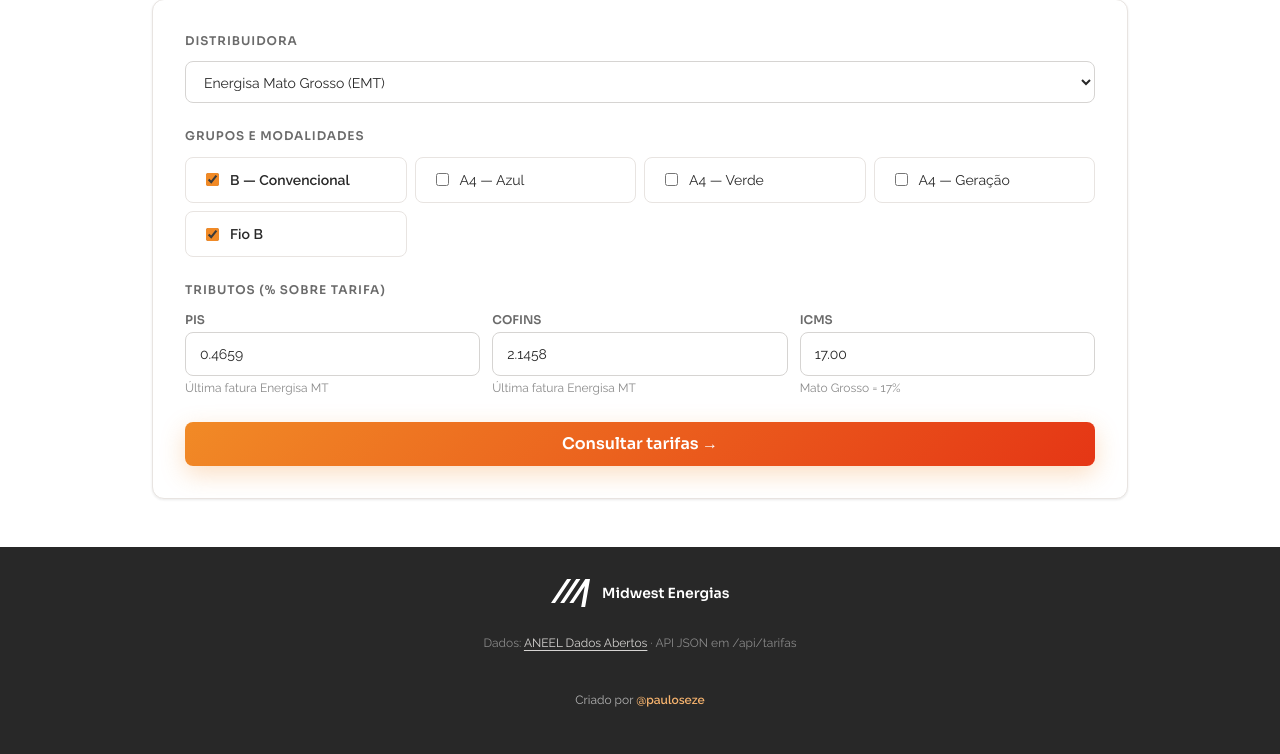
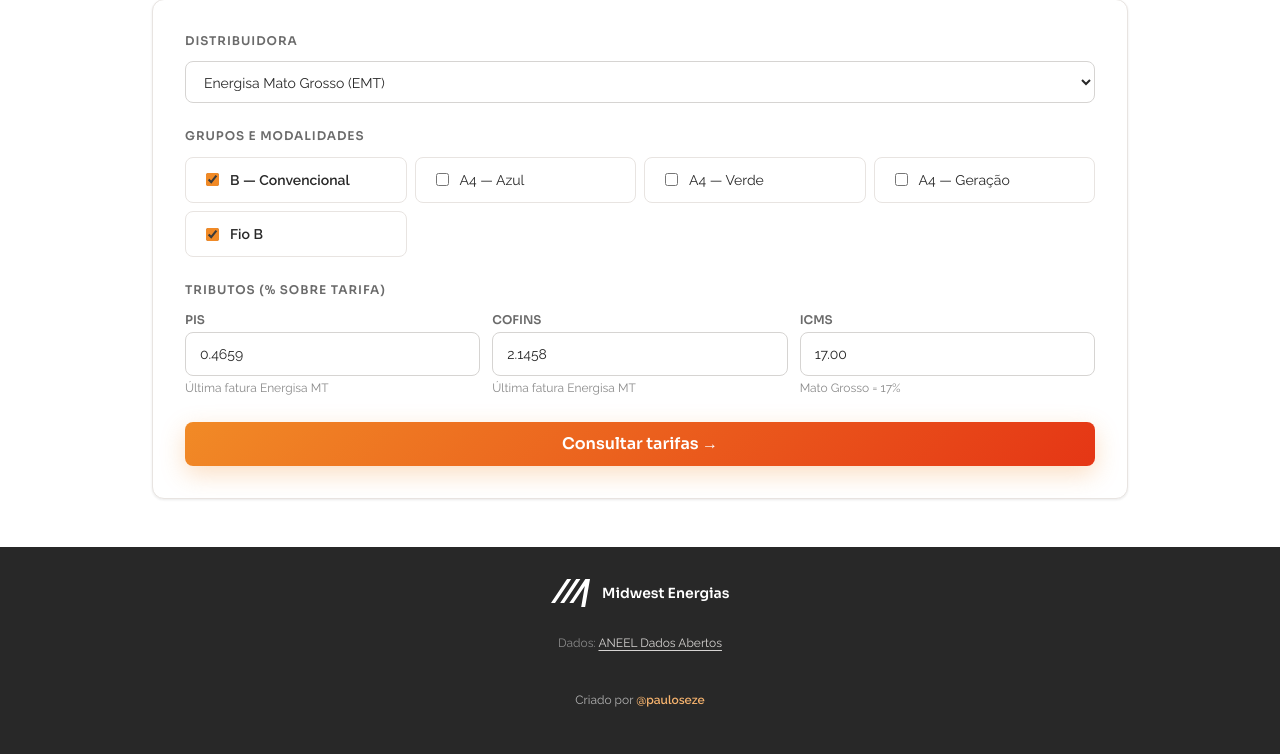
Before and after one commit to PauloSeze/tarifas-aneel, a FastAPI app: page / in a window 1280 px wide. Shown: the part 199-953 px from the top of the page. Run offline with FastAPI, Linux system fonts and the light colour scheme.

Commit message:
ui: remove menção a API JSON do footer

```diff
--- a/app/templates/base.html
+++ b/app/templates/base.html
@@ -149,7 +149,6 @@
       </div>
       <p class="mw-footer__source">
         Dados: <a href="https://dadosabertos.aneel.gov.br" target="_blank" rel="noopener">ANEEL Dados Abertos</a>
-        · API JSON em <code>/api/tarifas</code>
       </p>
       <p class="mw-footer__credit">
         Criado por
```
